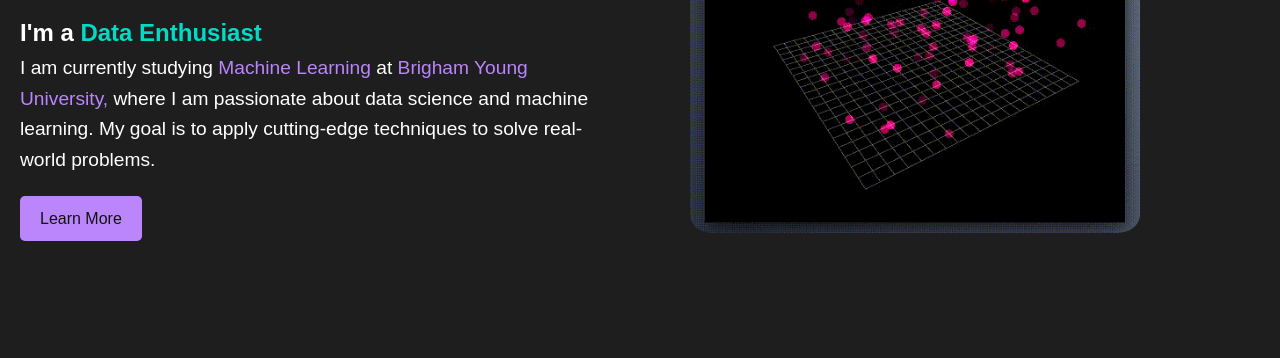
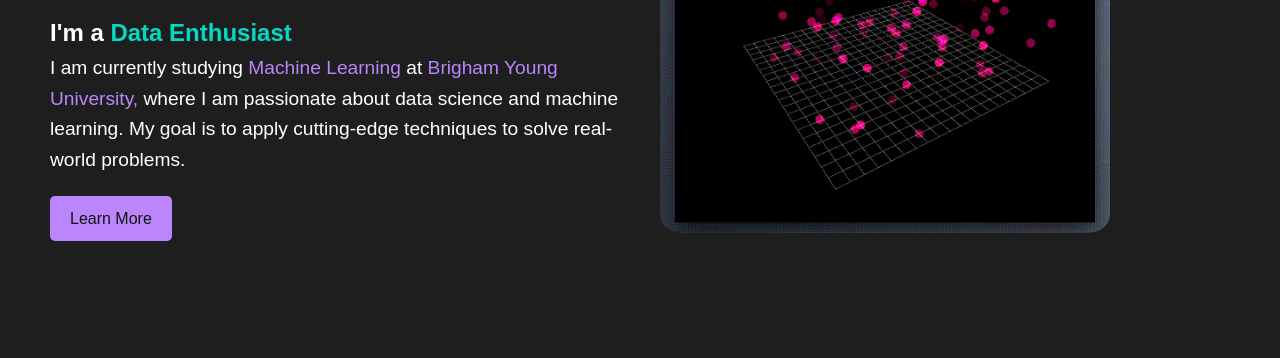
Before and after one commit to bradleybeesonml/bradleybeesonml.github.io, a plain HTML site: page index.html in a window 1280 px wide. Shown: the part 272-630 px from the top of the page. Drawn offline with Linux system fonts and the light colour scheme.

Commit message:
new padding value hero content

```diff
--- a/styles.css
+++ b/styles.css
@@ -57,7 +57,7 @@ nav {
     display: flex;
     align-items: center;
     justify-content: space-between;
-    padding: 60px 20px;
+    padding: 60px 50px;
     background-color: #1e1e1e;
 }
 
```
